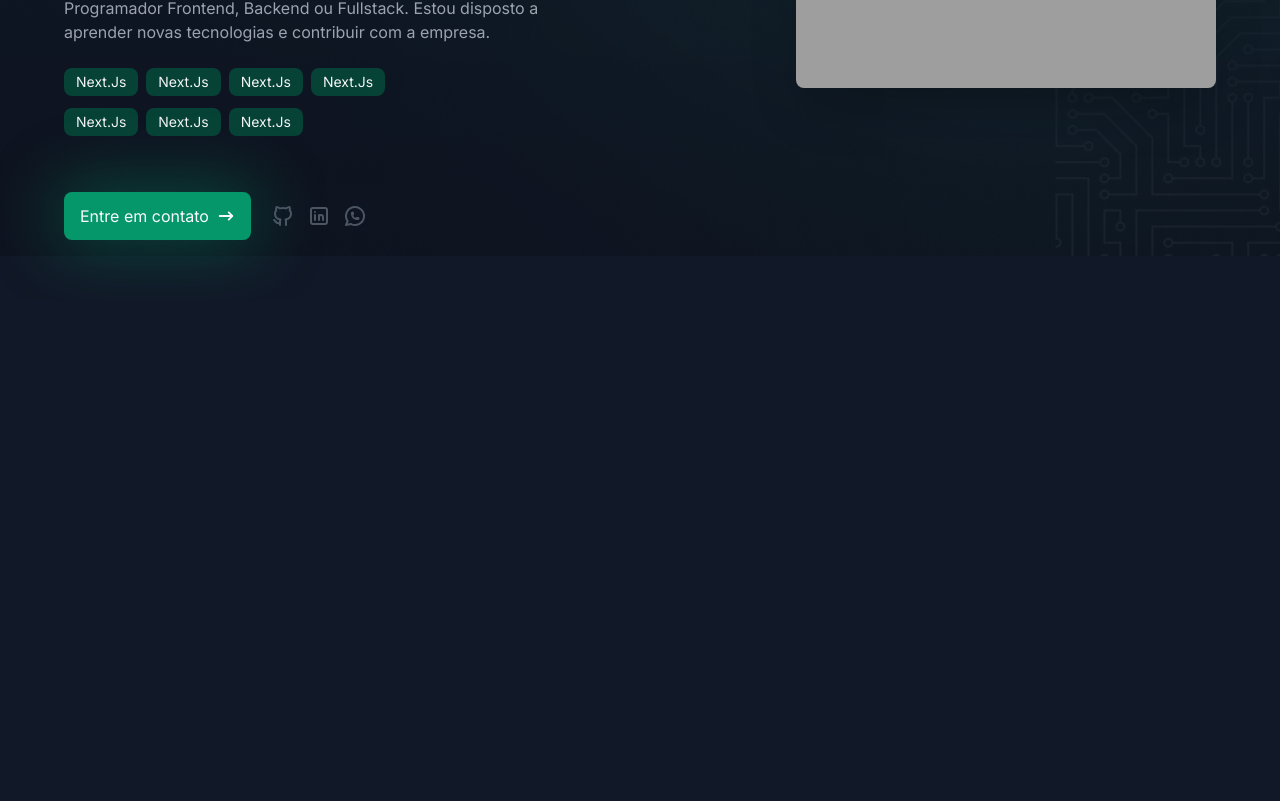
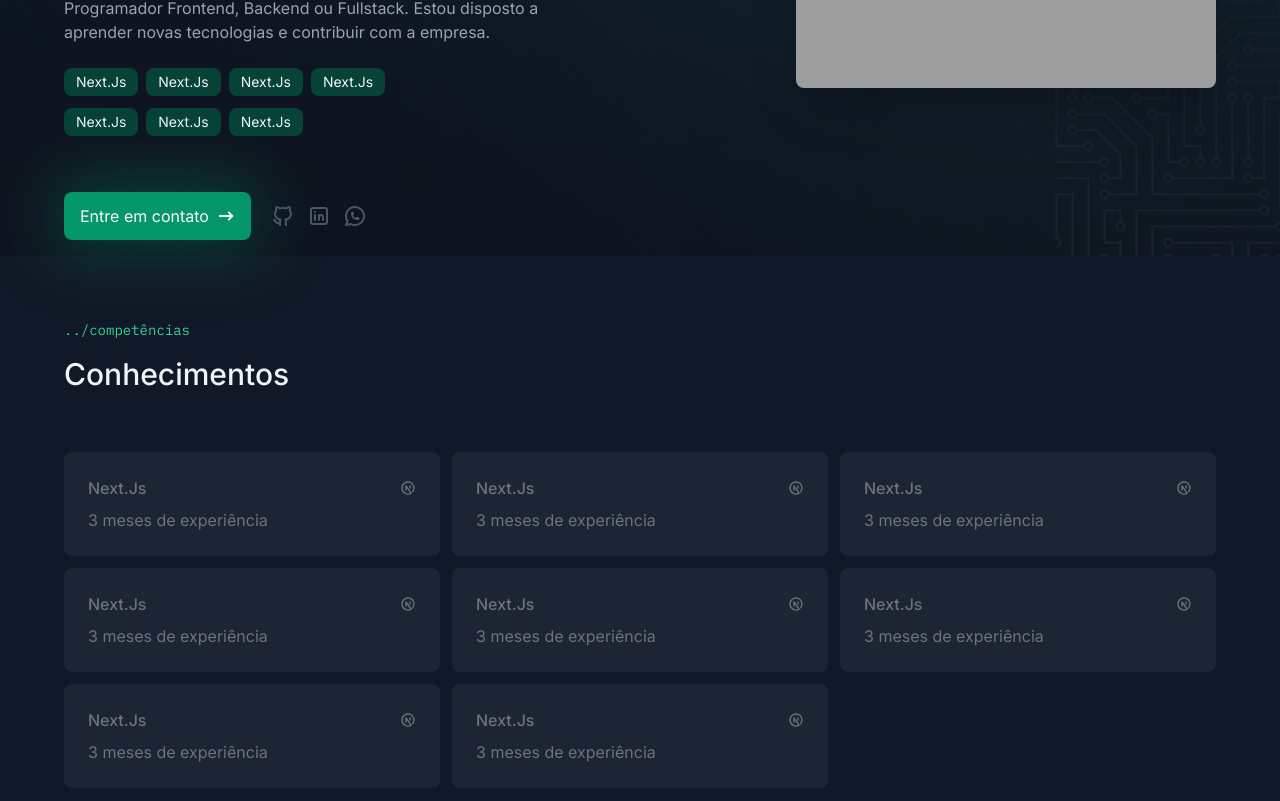
Before and after one commit to Jucalino/portfolio, a Next.js app: page / in a window 1280 px wide. Shown: the part 499-1300 px from the top of the page. Before the commit the page ends 800 px from the top, so only its background shows below. Built offline with nearby package versions, Linux system fonts and the light colour scheme; grey boxes are pictures that could not be loaded.

Commit message:
competencias

```diff
--- a/app/components/header/nav-items.tsx
+++ b/app/components/header/nav-items.tsx
@@ -10,7 +10,7 @@
 export const NavItem = ({ label, href }: NavItemProps) => {
     const pathname = usePathname()
 
-    const isActive = pathname == href
+    const isActive = pathname === href
 
     return (
         <Link href={href} className={cn(
--- /dev/null
+++ b/app/components/pages/home/known-techs/index.tsx
@@ -0,0 +1,22 @@
+import { SectionTitle } from "@/app/components/section-title"
+import { KnownTech } from "./known-techs"
+import { TbBrandNextjs } from "react-icons/tb"
+
+export const KnownTechs = () => {
+    return (
+        <section className="container py-16">
+            <SectionTitle subtitle="competências" title="Conhecimentos" />
+
+            <div className="grid grid-cols-3 gap-3 mt-[60px]">
+                {Array.from({ length: 8 }).map((_, index) => (
+                    <KnownTech key={index} tech={{
+                        icon: <TbBrandNextjs/>,
+                        name: 'Next.Js',
+                        startDate: '2025-01-01'
+                    }}
+                    />
+                ))}
+            </div>
+        </section>
+    )
+}
--- /dev/null
+++ b/app/components/pages/home/known-techs/known-techs.tsx
@@ -0,0 +1,23 @@
+import { getRelativeTimeString } from "@/app/utils/get-relative-time"
+import { ReactNode } from "react"
+
+type KnownTechsProps = {
+    tech: {
+        icon: ReactNode
+        name: string
+        startDate: string
+    }
+}
+
+export const KnownTech = ({ tech }: KnownTechsProps) => {
+    const relativeTime = getRelativeTimeString(new Date(tech.startDate), 'pt-br').replace('há ', '')
+    return(
+        <div className="p-6 rounded-lg bg-gray-600/20 text-gray-500 flex flex-col gap-2 hover:text-emerald-500 hover:bg-gray-600/30 transition-all">
+            <div className="flex items-center justify-between ">
+                <p className="font-medium">{tech.name}</p>
+                {tech.icon}
+            </div>
+            <span>{relativeTime} de experiência</span>
+        </div>
+    )
+}
--- /dev/null
+++ b/app/components/section-title/index.tsx
@@ -0,0 +1,16 @@
+import { cn } from "@/app/lib/utils"
+
+type SectionTitleProps = {
+    title: string
+    subtitle: string
+    className?: string
+}
+
+export const SectionTitle = ({ title, subtitle, className }: SectionTitleProps) => {
+    return(
+        <div className={cn('flex flex-col gap-4', className)}>
+            <span className="font-mono text-sm text-emerald-400">{`../${subtitle}`}</span>
+            <h3 className="text-3xl font-medium">{title}</h3>
+        </div>
+    )
+}
--- a/app/page.tsx
+++ b/app/page.tsx
@@ -1,9 +1,11 @@
 import { HeroSection } from "./components/pages/home/hero-section";
+import { KnownTechs } from "./components/pages/home/known-techs";
 
 export default async function Home() {
   return (
     <>
       <HeroSection/>
+      <KnownTechs/>
     </>
   )
 }
--- /dev/null
+++ b/app/utils/get-relative-time.ts
@@ -0,0 +1,50 @@
+/**
+ * Convert a date to a relative time string, such as
+ * "a minute ago", "in 2 hours", "yesterday", "3 months ago", etc.
+ * using Intl.RelativeTimeFormat
+ */
+export function getRelativeTimeString(
+    date: Date | number,
+    lang = navigator.language,
+  ): string {
+    // Allow dates or times to be passed
+    const timeMs = typeof date === 'number' ? date : date.getTime()
+
+    // Get the amount of seconds between the given date and now
+    const deltaSeconds = Math.round((timeMs - Date.now()) / 1000)
+
+    // Array reprsenting one minute, hour, day, week, month, etc in seconds
+    const cutoffs = [
+      60,
+      3600,
+      86400,
+      86400 * 7,
+      86400 * 30,
+      86400 * 365,
+      Infinity,
+    ]
+
+    // Array equivalent to the above but in the string representation of the units
+    const units: Intl.RelativeTimeFormatUnit[] = [
+      'second',
+      'minute',
+      'hour',
+      'day',
+      'week',
+      'month',
+      'year',
+    ]
+
+    // Grab the ideal cutoff unit
+    const unitIndex = cutoffs.findIndex(
+      (cutoff) => cutoff > Math.abs(deltaSeconds),
+    )
+
+    // Get the divisor to divide from the seconds. E.g. if our unit is "day" our divisor
+    // is one day in seconds, so we can divide our seconds by this to get the # of days
+    const divisor = unitIndex ? cutoffs[unitIndex - 1] : 1
+
+    // Intl.RelativeTimeFormat do its magic
+    const rtf = new Intl.RelativeTimeFormat(lang, { numeric: 'auto' })
+    return rtf.format(Math.floor(deltaSeconds / divisor), units[unitIndex])
+  }
```
